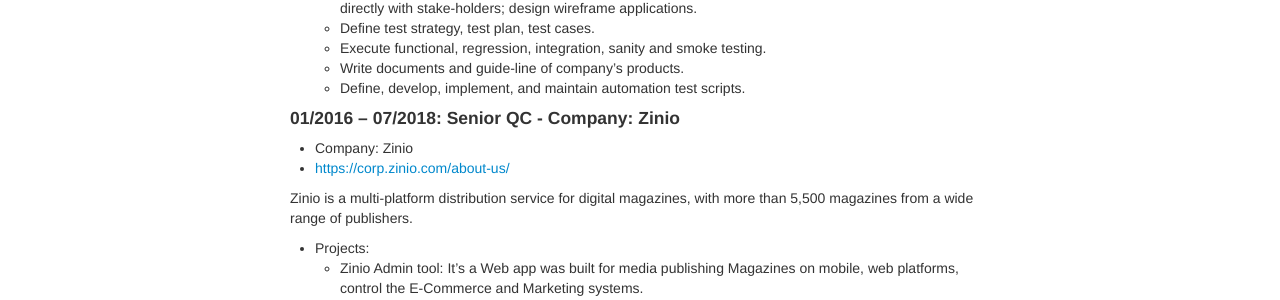
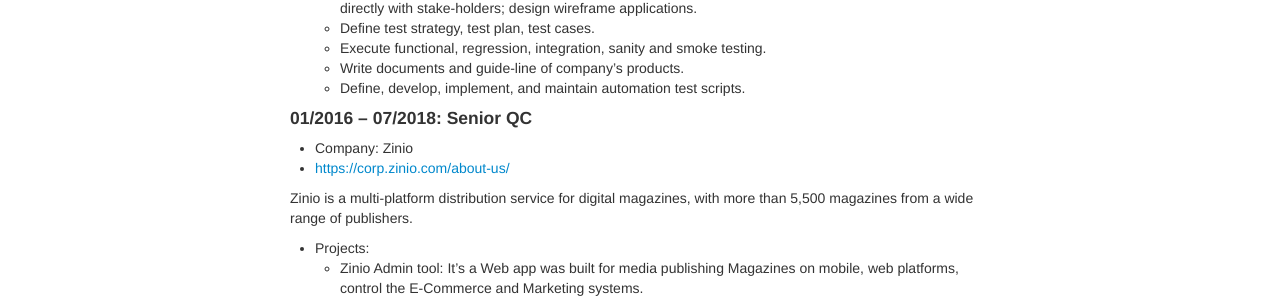
Before and after one commit to thuanpham0807/thuanpham.github.io, a Jekyll site: the page built from index.md, in a window 1280 px wide. Shown: the part 1324-1624 px from the top of the page. Built offline with Jekyll 4.4.1, drawn with Linux system fonts in a browser that asks for light colours.

Commit message:
remmove redundant line

```diff
--- a/index.md
+++ b/index.md
@@ -55,7 +55,7 @@
 	- Write documents and guide-line of company's products.
 	- Define, develop, implement, and maintain automation test scripts.
 
-#### 01/2016 – 07/2018: Senior QC - Company:  Zinio
+#### 01/2016 – 07/2018: Senior QC
 - Company:  Zinio
 - [https://corp.zinio.com/about-us/](https://corp.zinio.com/about-us/)
 
```
